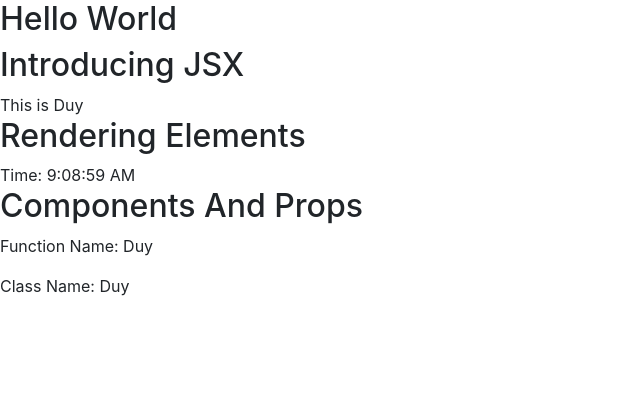
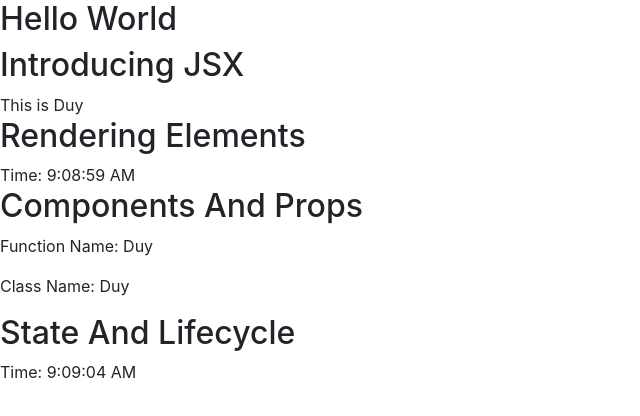
Before and after one commit to vietduy1512/react-indepth, a React (Create React App) app in the folder react-concepts/: page / in a window 1280 px wide. Shown: the top 416 px of the page, without its empty margins (0-640 px from the left). Built offline with nearby package versions, Linux system fonts and the light colour scheme.

Commit message:
Implement "State and Lifecycle" section

```diff
--- a/react-concepts/src/App.js
+++ b/react-concepts/src/App.js
@@ -3,6 +3,8 @@ import HelloWorldComponent from './components/hello-world/index';
 import IntroducingJSX from './components/introducing-JSX';
 import RenderingElements from './components/rendering-elements';
 import ComponentsAndProps from './components/components-and-props';
+import StateAndLifecycle from './components/state-and-lifecycle';
+import { UnableToUpdateComponents, AbleToUpdateComponents } from './components/examples/update-components';
 
 function App() {
   return (
@@ -11,6 +13,8 @@ function App() {
       <IntroducingJSX />
       <RenderingElements />
       <ComponentsAndProps />
+      <StateAndLifecycle />
+
     </div>
   );
 }
--- /dev/null
+++ b/react-concepts/src/components/state-and-lifecycle/index.js
@@ -0,0 +1,46 @@
+import React from 'react';
+
+// 1. It’s very important to free up resources taken by the components when they are destroyed
+// 2. Using State Correctly
+//      + Do Not Modify State Directly:       use setState() instead
+//      + State Updates May Be Asynchronous:  React may batch multiple setState() calls into a single update for performance.
+//                                            Because this.props and this.state may be updated asynchronously, you should not rely on their values for calculating the next state.
+//                                            => use setState(function) instead
+//      + State Updates are Merged:           React merges the object you provide into the current state object.
+
+// 3. The Data Flows Down:  can only affect components “below” them in the tree
+
+class StateAndLifecycle extends React.Component {
+  constructor(props) {
+    super(props);
+    this.state = {date: new Date()};
+  }
+
+  componentDidMount() {
+    this.timerID = setInterval(
+      () => this.tick(),
+      1000
+    );
+  }
+
+  componentWillUnmount() {
+    clearInterval(this.timerID);
+  }
+
+  tick() {
+    this.setState({     // this will trigger React to re-render
+      date: new Date()
+    });
+  }
+
+  render() {
+    return (
+      <div>
+        <h2>State And Lifecycle</h2>
+        <span>Time: {this.state.date.toLocaleTimeString()}</span>
+      </div>
+    );
+  }
+}
+
+export default StateAndLifecycle;
```
